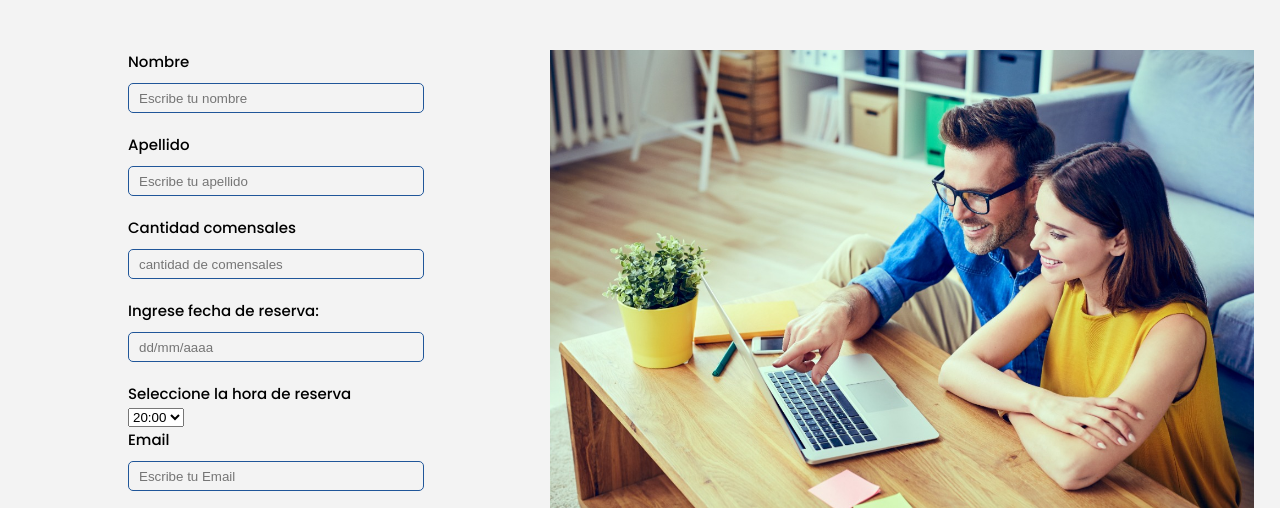
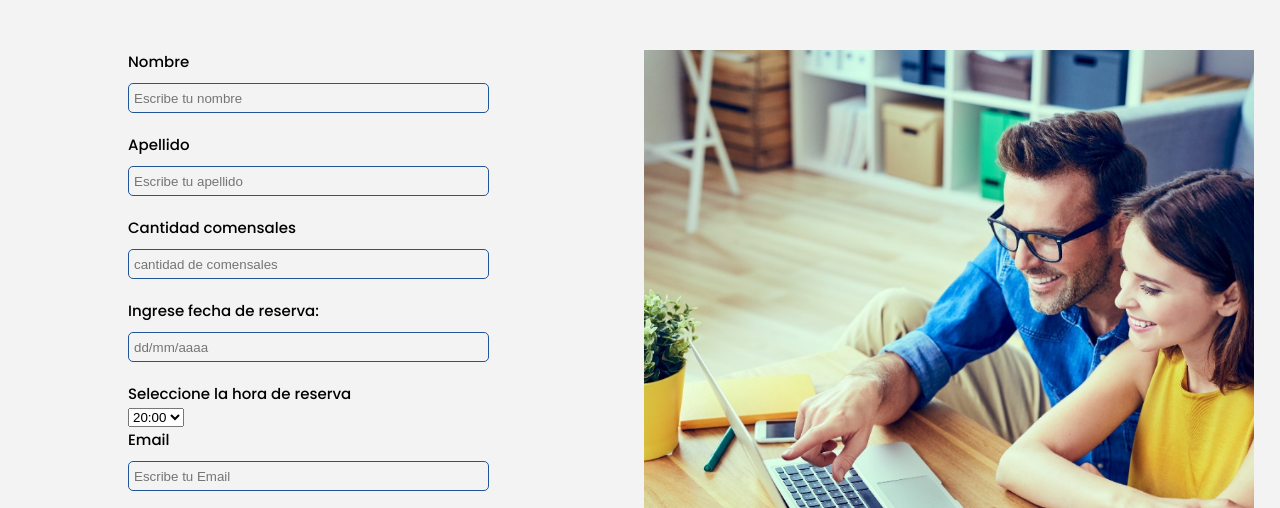
Before and after one commit to EzequielRivero/JangaRestaurante, a website: page Paginas HTML/reservas.html in a window 1280 px wide. Shown: the part 264-772 px from the top of the page. Drawn offline with Linux system fonts and the light colour scheme.

Commit message:
correccion reserva

```diff
--- a/SCSS/_reservas.scss
+++ b/SCSS/_reservas.scss
@@ -5,7 +5,6 @@
     width: 70%;
     height: 170%;
     border-radius: 10px;
-    padding: 30px 0 20px 30px;
     background-color: #f3f3f3;
     font-size: 150%;
     padding: 5% 0 5% 10%;
@@ -19,7 +18,7 @@
       border-width: 1px;
       border-color: #205699;
       margin: 10px 0 20px 0;
-      padding-left: 10px;
+      padding-left: 5px;
     }
     label{
       display: block;
@@ -56,7 +55,7 @@
 
 .reserva__imagen{
   width: auto;
-  height: 100%;
+  height: 670px;
   overflow: hidden;
   padding: 5% 2% 0 0;
   img{
```
Also changed, not shown: CSS/estilo.css.
